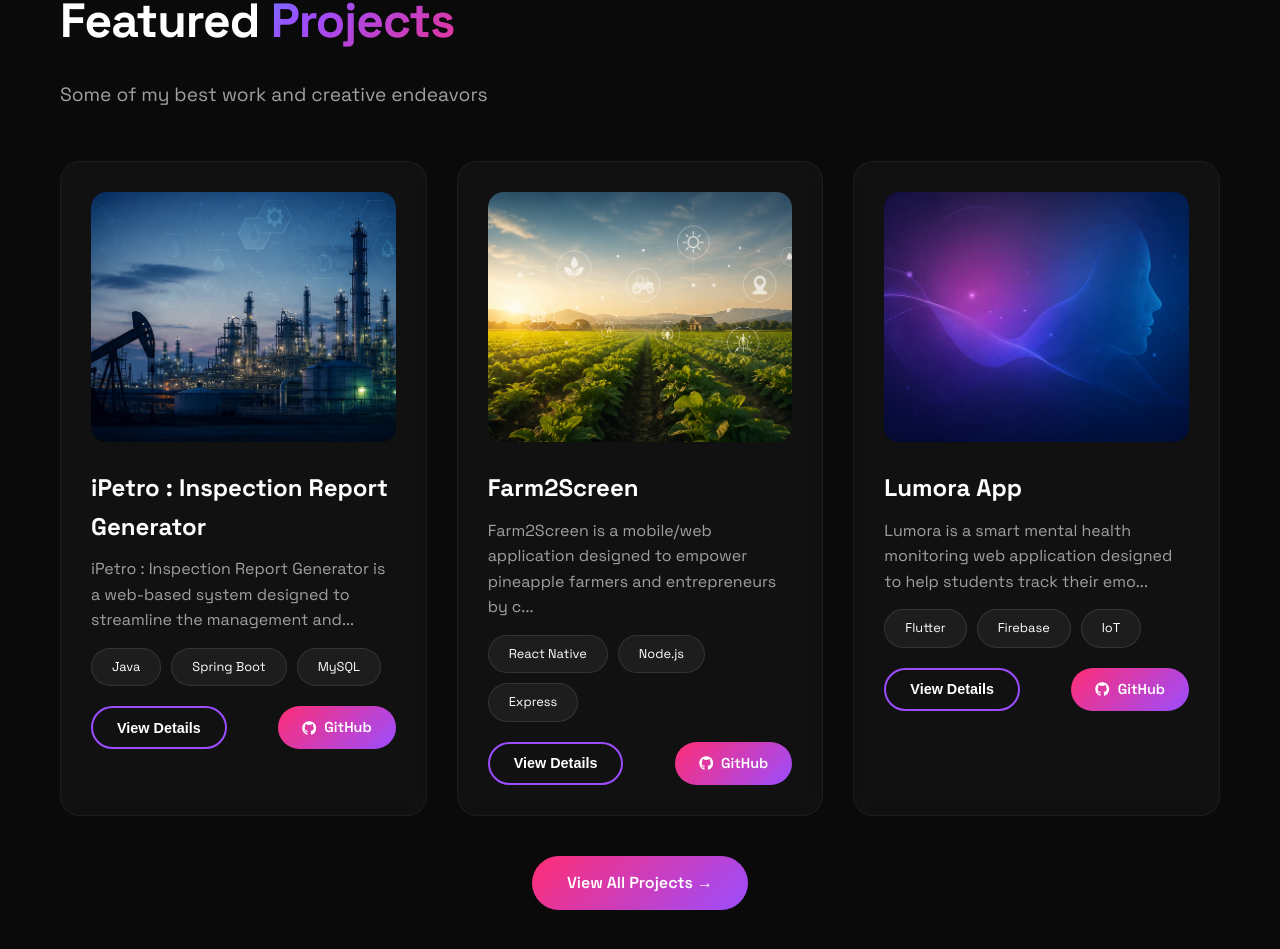
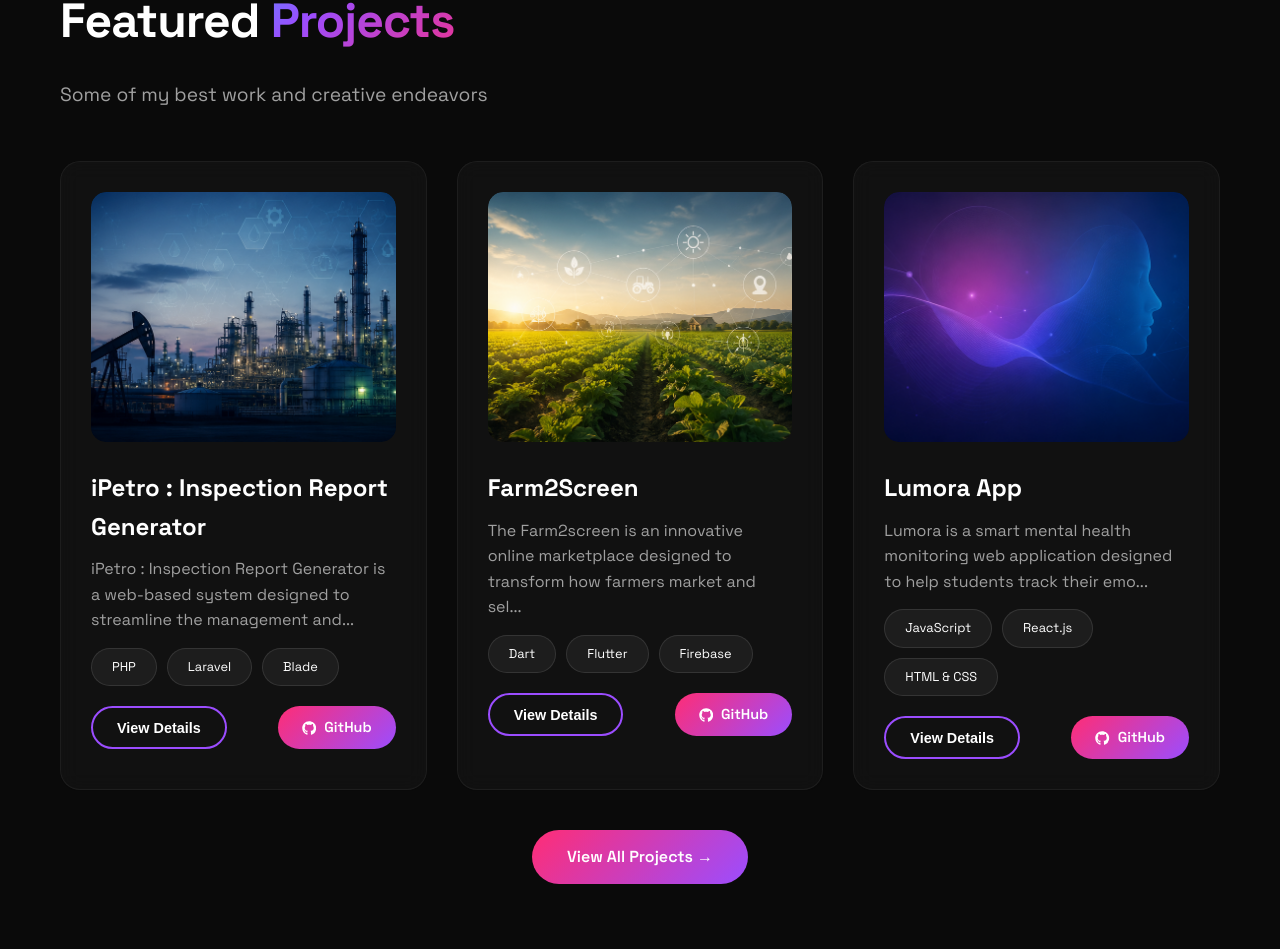
Before and after one commit to harissuresh03/haris-suresh-portfolio, a React (Create React App) app: page / in a window 1280 px wide. Shown: the part 4177-5126 px from the top of the page. Built offline with nearby package versions, Linux system fonts and the light colour scheme.

Commit message:
Made changes to project details

```diff
--- a/src/data/projectsData.js
+++ b/src/data/projectsData.js
@@ -23,11 +23,10 @@ export const projects = [
   {
     id: 1,
     title: 'iPetro : Inspection Report Generator',
-    description: 'iPetro : Inspection Report Generator is a web-based system designed to streamline the management and monitoring of industry-related operations and workshop activities. The platform allows users to efficiently handle data related to inventory, services, and operational records through a structured digital interface. It focuses on improving data organization, accessibility, and workflow efficiency within industrial environments. The system aims to modernize traditional manual processes by providing a centralized and user-friendly management solution.',
-    technologies: ['Java', 'Spring Boot', 'MySQL', 'React'],
+    description: 'iPetro : Inspection Report Generator is a web-based system designed to streamline the management and monitoring of industry-related operations. The platform allows users to efficiently handle data related to inventory, services, and operational records through a structured digital interface. It focuses on improving data organization, accessibility, and workflow efficiency within industrial environments. The system aims to modernize traditional manual processes by providing a centralized and user-friendly management solution.',
+    technologies: ['PHP', 'Laravel', 'Blade', 'Node.js'],
     platform: 'Web Application',
     githubUrl: 'https://github.com/amircoderf/Workshop2-iPetro',
-    languages: 'Java, JavaScript, SQL',
     coverImage: ipetrocover,
     images: [
       ipetro1,
@@ -48,11 +47,10 @@ export const projects = [
   {
     id: 2,
     title: 'Farm2Screen',
-    description: 'Farm2Screen is a mobile/web application designed to empower pineapple farmers and entrepreneurs by connecting them directly with customers and improving farm-to-market access. The system features intuitive interfaces for both business owners and buyers, including daily sales summaries, product management dashboards, order tracking, interactive maps for farm locations, and customer browsing with cart and checkout functions. Through its user-centric design and real-time analytics, Farm2Screen aims to support agricultural businesses by increasing visibility, enhancing operational efficiency, and facilitating seamless transactions between producers and consumers.',
-    technologies: ['React Native', 'Node.js', 'Express', 'MongoDB'],
-    platform: 'Mobile Application',
+    description: 'The Farm2screen is an innovative online marketplace designed to transform how farmers market and sell their pineapples directly to consumers, wholesalers, and businesses. Aligning with the project’s vision to transform the way people connect, shop and grow businesses online, the platform provides a convenient, trustworthy, and personalized e-commerce experience for both farmers and buyers. At its core, the platform empowers pineapple farmers by giving them the tools to list, promote, and manage their products online without relying on middlemen. The platform aims to support real-time pricing, streamline order management, and provide broader market exposure through increased online visibility and enable farmers to expand their customer base and boost sales.',
+    technologies: ['Dart', 'Flutter', 'Firebase'],
+    platform: 'Mobile Application (Cross-platform)',
     githubUrl: 'https://github.com/Shom3s/farm2screen',
-    languages: 'JavaScript, React Native, Node.js',
     coverImage: farm2screencover,
     images: [
       farm2screen1,
@@ -69,10 +67,9 @@ export const projects = [
     id: 3,
     title: 'Lumora App',
     description: 'Lumora is a smart mental health monitoring web application designed to help students track their emotional well-being, identify early signs of stress or mental health risks, and receive personalized support. The platform provides continuous mental health monitoring through mood tracking, self-assessment journals, behavioral insights, and data-driven recommendations. By leveraging modern web technologies and analytics, Lumora aims to encourage self-awareness and proactive mental health care among students.',
-    technologies: ['Flutter', 'Firebase', 'IoT', 'Dart'],
-    platform: 'Mobile Application',
+    technologies: ['JavaScript', 'React.js', 'HTML & CSS', 'Express.js (Node.js framework)', 'MySQL'],
+    platform: 'Web Application',
     githubUrl: 'https://github.com/harissuresh03/lumora-app',
-    languages: 'Dart, JavaScript',
     coverImage: lumoracover,
     images: [
       lumora1
@@ -88,10 +85,9 @@ export const projects = [
     id: 4,
     title: 'Exam Result Management System',
     description: 'The Exam Result Management System is a software application designed to streamline the process of recording, managing, and publishing students’ examination results. It serves as a centralized platform where teachers can input scores, generate reports, and provide students with secure access to their academic performance. The system aims to reduce manual errors, eliminate paperwork, and improve the efficiency and transparency of result handling. Students can view their results online, while administrators can generate reports and perform data analysis with ease.',
-    technologies: ['PHP', 'Laravel', 'MySQL', 'Bootstrap'],
-    platform: 'Web Application',
+    technologies: ['PHP', 'Java', 'MySQL', 'Java Swing'],
+    platform: 'Desktop Application',
     githubUrl: 'https://github.com/ThomsonTea/Exam-Result-Management-System',
-    languages: 'PHP, JavaScript, SQL',
     coverImage: examcover,
     images: [
       exam1
@@ -99,18 +95,16 @@ export const projects = [
     features: [
       'Student result entry',
       'Automated calculations',
-      'Result publishing',
-      'Analytics dashboard'
+      'Export results to Google Sheets'
     ]
   },
   {
     id: 5,
     title: 'Retinal Disease Detection',
     description: 'The Retinal Disease Detection System is an AI-powered application designed to assist in the early identification of retinal diseases from eye scan images. Using deep learning and convolutional neural networks (CNN), the system analyzes retinal images and predicts potential eye conditions with high accuracy. It includes image preprocessing, model inference, and a simple user interface for uploading and viewing predictions. The goal of this project is to support healthcare professionals by providing a fast, automated, and reliable screening tool for retinal disease detection.',
-    technologies: ['Python', 'TensorFlow', 'OpenCV', 'Flask'],
-    platform: 'Web Application',
+    technologies: ['Python', 'TensorFlow', 'NumPy', 'Pillow'],
+    platform: 'Desktop Application',
     githubUrl: 'https://github.com/ThomsonTea/Retinal-Disease-Detection',
-    languages: 'Python, JavaScript',
     coverImage: retinalcover,
     images: [
       retinal1,
@@ -119,10 +113,8 @@ export const projects = [
     ],
     features: [
       'Image upload and analysis',
-      'AI-based disease detection',
-      'Report generation',
-      'Doctor consultation interface',
-      'Historical tracking'
+      'Automated retinal disease detection',
+      'Report generation'
     ]
   }
 ];
--- a/src/pages/ProjectDetail.jsx
+++ b/src/pages/ProjectDetail.jsx
@@ -123,9 +123,6 @@ const ProjectDetail = () => {
               <div style={{ display: 'flex', gap: '20px', flexWrap: 'wrap', marginBottom: '30px' }}>
                 <div style={{ background: 'rgba(255, 45, 117, 0.2)', padding: '8px 16px', borderRadius: '20px' }}>
                   <strong>Platform:</strong> {project.platform}
-                </div>
-                <div style={{ background: 'rgba(255, 45, 117, 0.2)', padding: '8px 16px', borderRadius: '20px' }}>
-                  <strong>Languages:</strong> {project.languages}
                 </div>
               </div>
 
```
